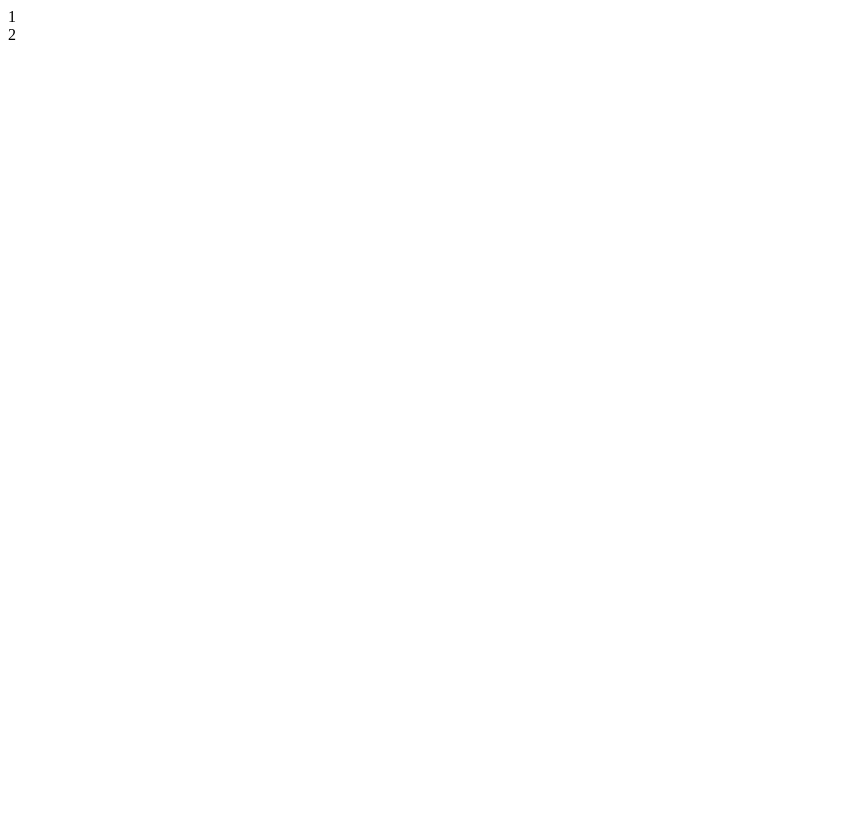
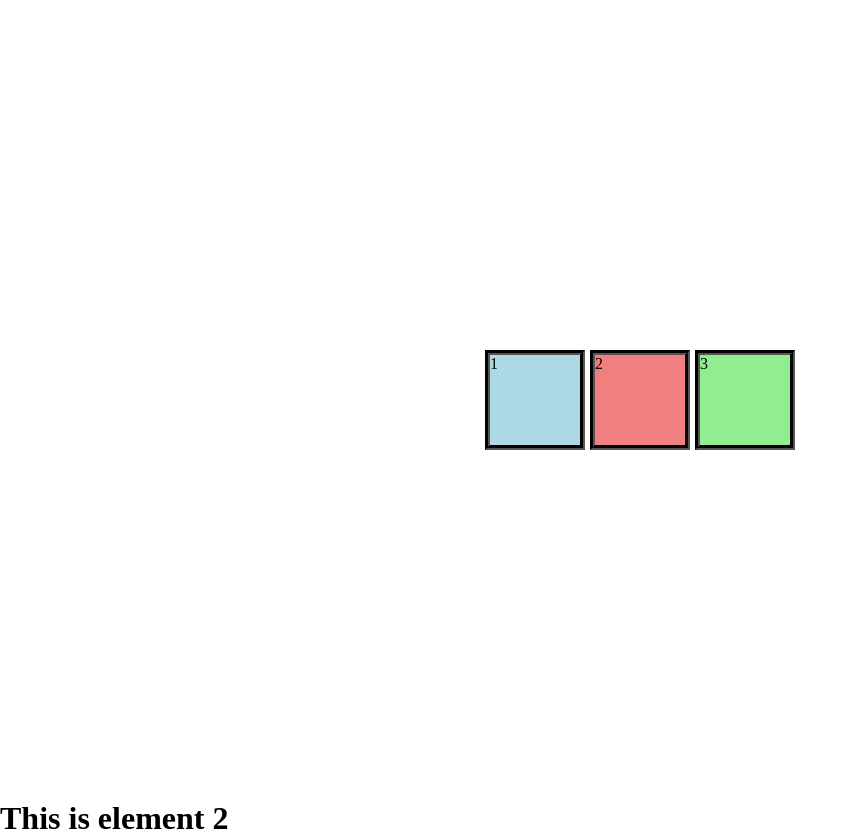
Before and after one commit to Dalzwrld/ft17-box-model, a plain HTML site: page index.html in a window 1280 px wide. Shown: the whole page, without its empty margins (0-858 px from the left). Before the commit the page ends 800 px from the top, so only its background shows below. Drawn offline with Linux system fonts and the light colour scheme.

```diff
--- a/index.html
+++ b/index.html
@@ -7,9 +7,12 @@
     <link rel="stylesheet" href="styles.css">
 </head>
 <body>
-    <div id="box">
-        <div class="box1">1</div>
-        <div class="box2">2</div>
+    <div id="container">
+        <div class="box box1">1</div>
+        <div class="box box2">2</div>
+        <div class="box box3">3</div>
     </div>
+
+    <h1>This is element 2</h1>
 </body>
 </html>
--- a/styles.css
+++ b/styles.css
@@ -0,0 +1,33 @@
+*, *::before, *::after {
+    box-sizing: border-box;
+    margin: 0;
+    padding: 0;
+}
+
+#container {
+    background-color: white;
+    width: 100%;
+    height: 100vh;
+    display: flex;
+    justify-content: center;
+    align-items: center;
+    gap: 5px;
+}
+
+.box {
+    width: 100px;
+    height: 100px;
+    border: 5px groove black;
+}
+
+.box1 {
+    background-color: lightblue;
+}
+
+.box2 {
+    background-color: lightcoral;
+}
+
+.box3 {
+    background-color: lightgreen;
+}
```
Also changed, not shown: 1 other file.
